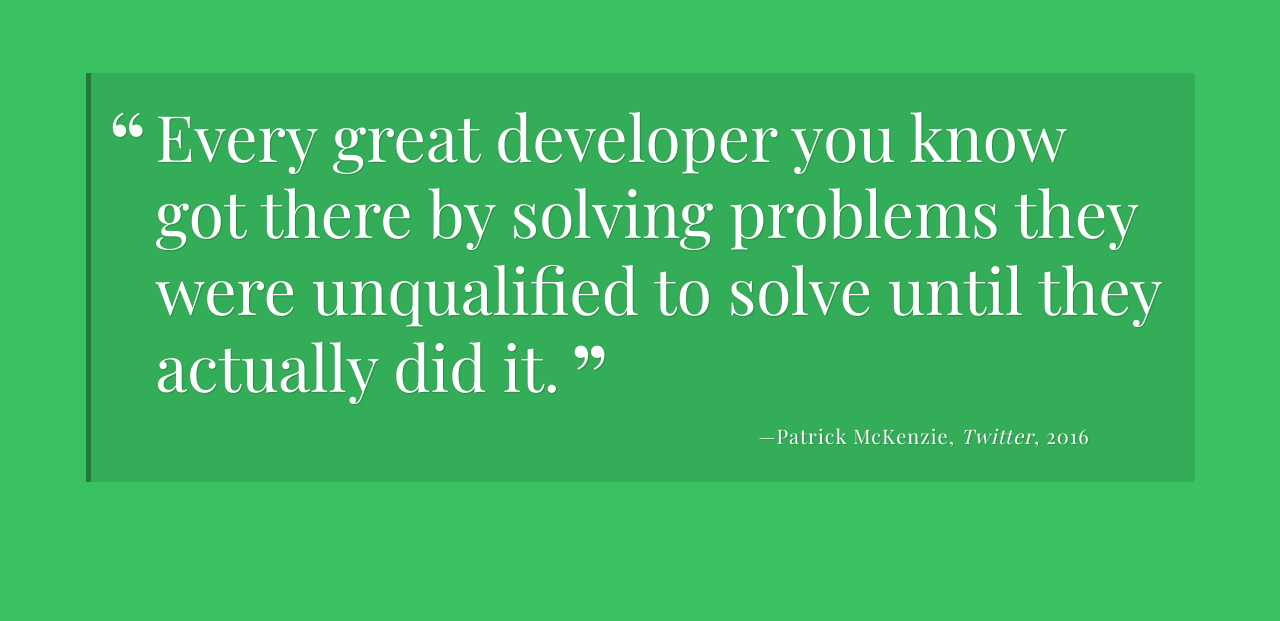
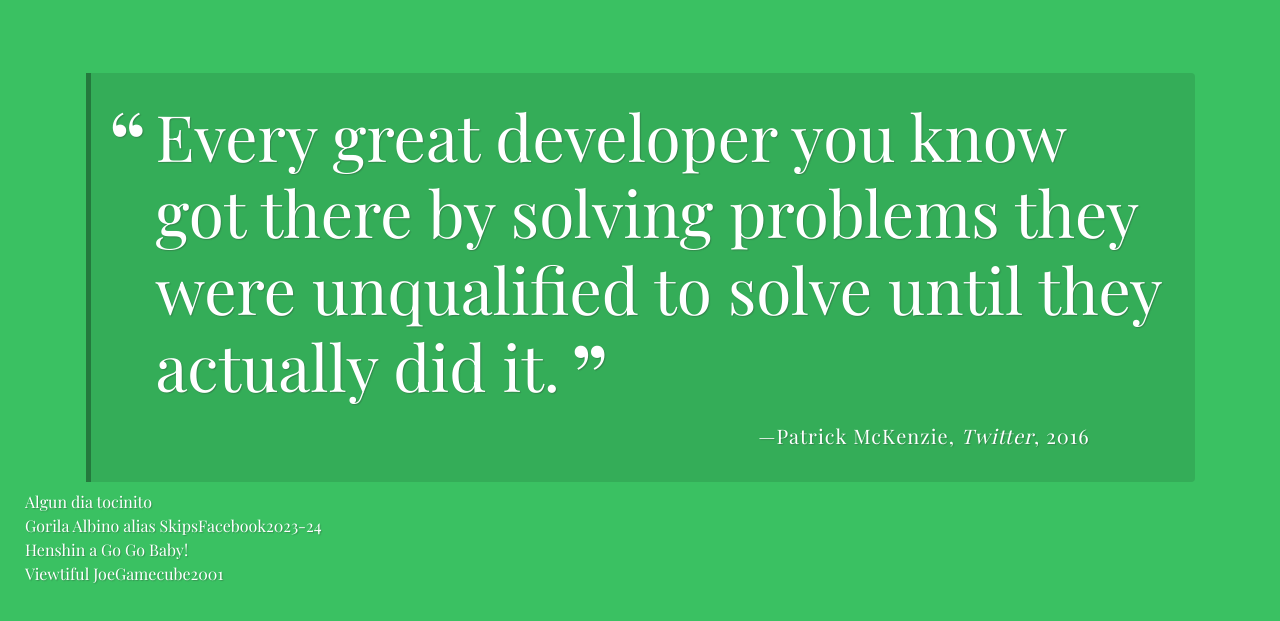
Before and after one commit to DoomWave/random_quotes, a plain HTML site: page index.html in a window 1280 px wide. Shown: the part 147-768 px from the top of the page. Drawn offline with nearby package versions, Linux system fonts and the light colour scheme; a web font is replaced by a local one.

Commit message:
mini update

```diff
--- a/index.html
+++ b/index.html
@@ -21,6 +21,20 @@
       </div>
     </div>
 
+    <div class="skips">
+      <div id="quote-box" class="quote-box">
+        <p class="quote-2">Algun dia tocinito</p>
+        <p class="source-2">Gorila Albino alias Skips<span class="citation-2">Facebook</span><span class="year-2">2023-24</span></p>
+      </div>
+    </div>
+
+    <div class="viewtiful">
+      <div id="quote-box" class="quote-box">
+        <p class="quote-3">Henshin a Go Go Baby!</p>
+        <p class="source-3">Viewtiful Joe<span class="citation-3">Gamecube</span><span class="year-3">2001</span></p>
+      </div>
+    </div>
+
     <script src="js/script.js"></script>
   </body>
 </html>
--- a/js/script.js
+++ b/js/script.js
@@ -5,24 +5,35 @@ Random Quote Generator
 /***
  * `quotes` array
 ***/
-
-
+const quotes = 5;
 
 /***
  * `getRandomQuote` function
 ***/
-
+function getRandomQuote(){
+    return
+}
 
 
 /***
  * `printQuote` function
 ***/
+function printQuote(){
 
+}
 
 
 /***
  * click event listener for the print quote button
  * DO NOT CHANGE THE CODE BELOW!!
 ***/
+// "Algun dia tocinito"
+//-Gorila Albino alias Skips
+
+//"Around the world, around the world, around the world"
+//-Daft Punk
+
+//"Henshing A go go Baby!"
+//-Joe
 
 document.getElementById('load-quote').addEventListener("click", printQuote, false);
```
